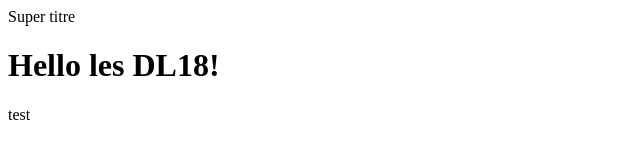
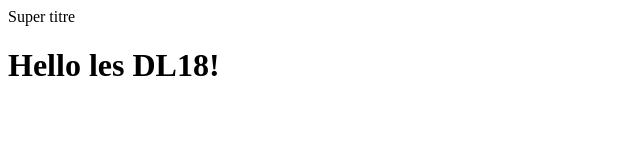
Before and after one commit to imie-source/DL18RemoteGit, a plain HTML site: page index.html in a window 1280 px wide. Shown: the full height of the page, 0-640 px from the left. Drawn offline with Linux system fonts and the light colour scheme.

Commit message:
Revert "Add new footer"
This reverts commit 4d7421e113939d79c0f935836f36e12c103aa9e7.

```diff
--- a/index.html
+++ b/index.html
@@ -9,6 +9,5 @@
     <main>
         <h1>Hello les DL18! </h1>
     </main>
-    <footer>test<div>
 </body>
 </html>
```
